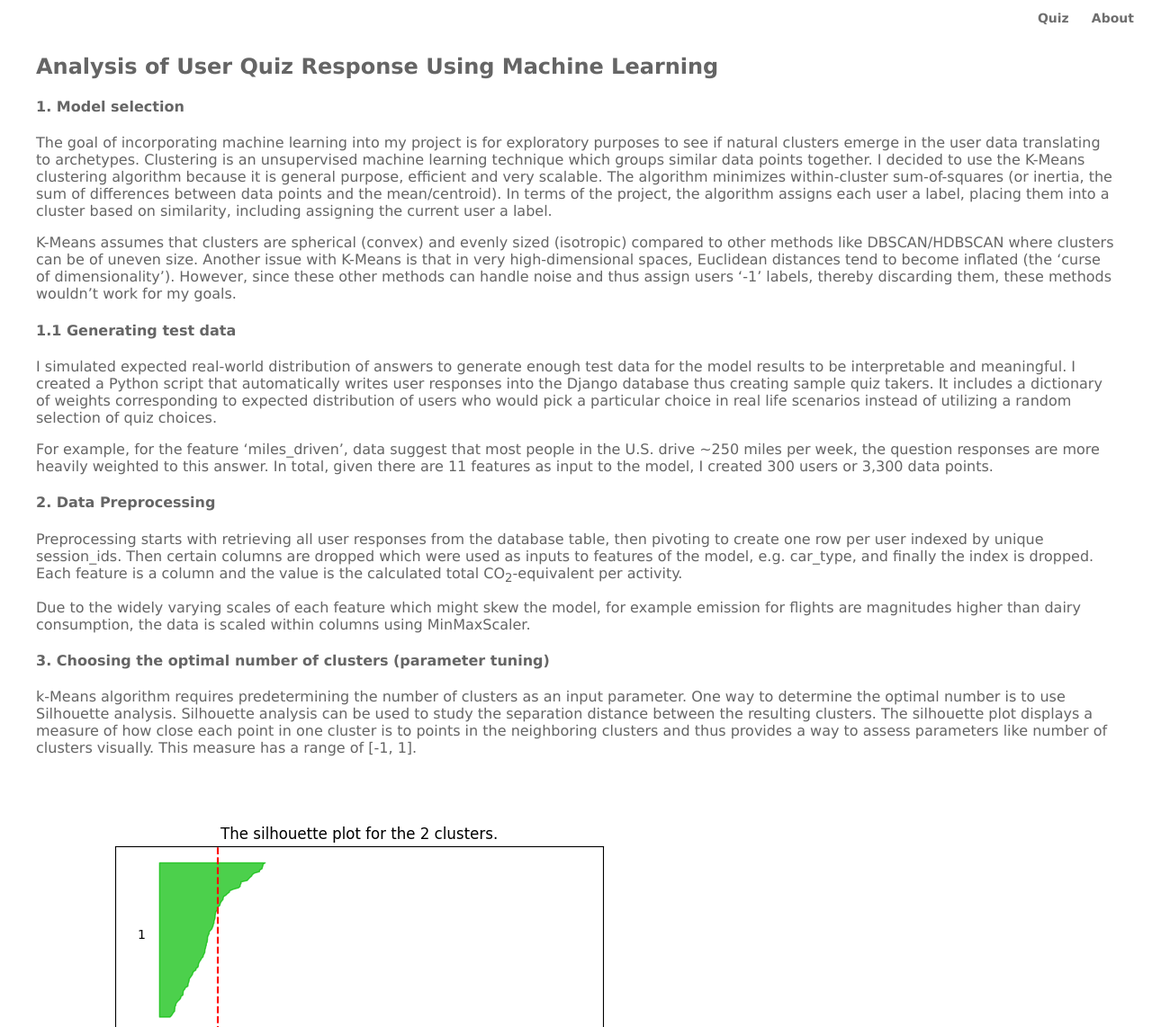
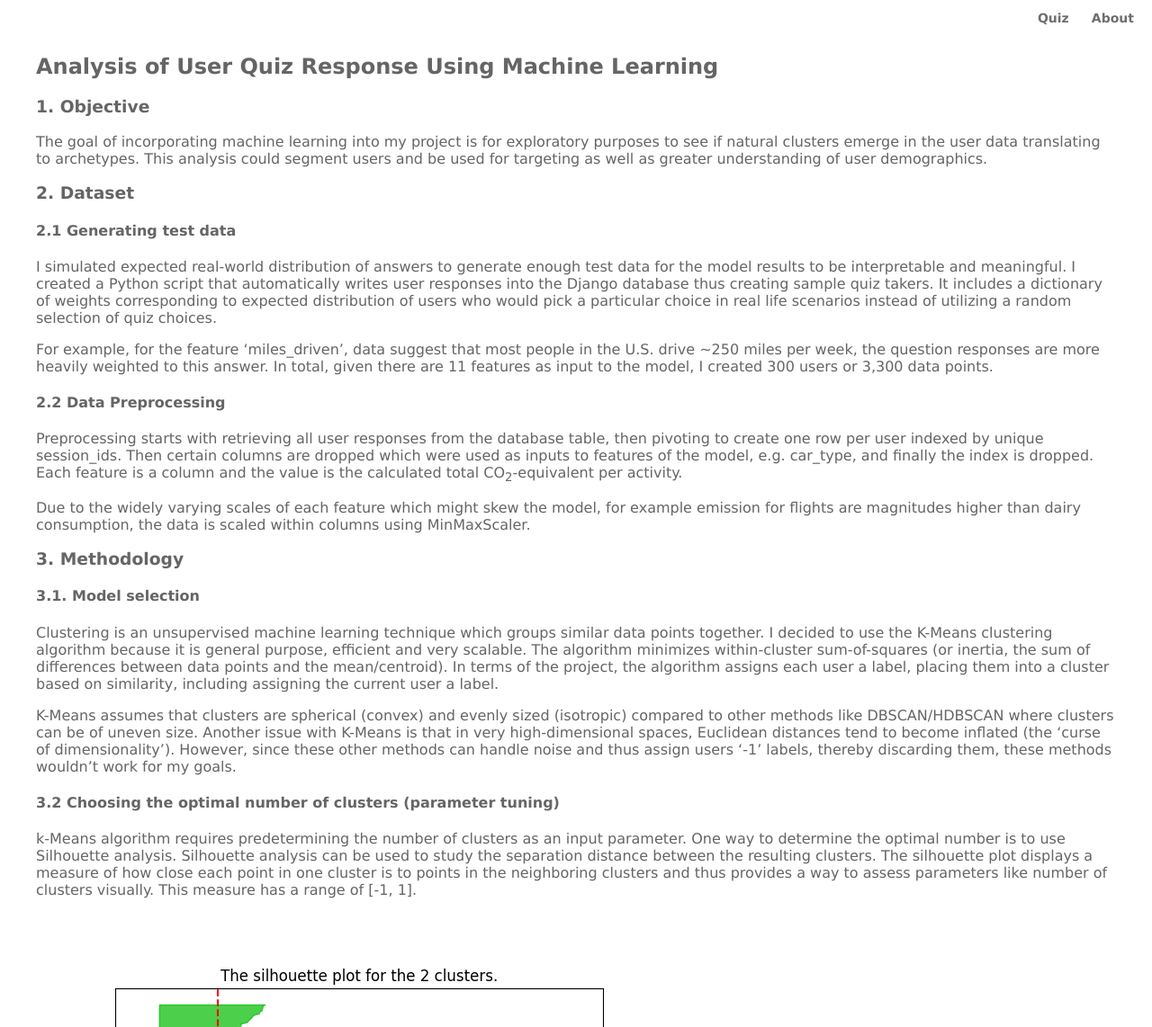
Before and after one commit to meizz1122/carbon-quiz, a Django app: page /machine_learning/ in a window 1280 px wide. Shown: the top 1142 px of the page at 90% size. Run offline with Django 5.2, Linux system fonts and the light colour scheme.

Commit message:
Updated Quiz and ML pages

```diff
--- a/myapp/templates/myapp/ML.html
+++ b/myapp/templates/myapp/ML.html
@@ -67,10 +67,37 @@
 
     <div class="page-container">
         <h2>Analysis of User Quiz Response Using Machine Learning</h2>
-        <h4>1. Model selection</h4>
+        <h3>1. Objective</h3>
             <p>
             The goal of incorporating machine learning into my project is for exploratory purposes to see if natural clusters emerge in the user data
-            translating to archetypes. Clustering is an unsupervised machine learning technique which groups similar data points together. I decided to use the K-Means clustering
+            translating to archetypes. This analysis could segment users and be used for targeting as well as greater understanding of user demographics.
+            </p>
+        <h3>2. Dataset</h3>
+        <h4>2.1 Generating test data</h4>
+            <p>
+            I simulated expected real-world distribution of answers to generate enough test data for the model results to be interpretable and meaningful. I created a Python script that automatically writes user responses into
+            the Django database thus creating sample quiz takers. It includes a dictionary of weights corresponding to expected distribution of users who would pick a particular
+            choice in real life scenarios instead of utilizing a random selection of quiz choices.
+            </p>
+            <p>
+            For example, for the feature ‘miles_driven’, data suggest that most people in the U.S. drive ~250 miles per week, the question responses are more heavily weighted to this
+            answer. In total, given there are 11 features as input to the model, I created 300 users or 3,300 data points.
+            </p>
+
+        <h4>2.2 Data Preprocessing</h4>
+            <p>
+            Preprocessing starts with retrieving all user responses from the database table, then pivoting to create one row per user indexed by unique session_ids. Then certain columns
+            are dropped which were used as inputs to features of the model, e.g. car_type, and finally the index is dropped. Each feature is a column and the value is the calculated total
+            CO<sub>2</sub>-equivalent per activity.
+            </p>
+            <p>
+            Due to the widely varying scales of each feature which might skew the model, for example emission for flights are magnitudes higher than dairy consumption, the data is
+            scaled within columns using MinMaxScaler.
+            </p>
+        <h3>3. Methodology</h3>
+        <h4>3.1. Model selection</h4>
+            <p>
+            Clustering is an unsupervised machine learning technique which groups similar data points together. I decided to use the K-Means clustering
             algorithm because it is general purpose, efficient and very scalable. The algorithm minimizes within-cluster sum-of-squares (or inertia, the sum of differences
             between data points and the mean/centroid). In terms of the project, the algorithm assigns each user a label, placing them into a cluster based on similarity,
             including assigning the current user a label.
@@ -81,29 +108,7 @@
             methods can handle noise and thus assign users ‘-1’ labels, thereby discarding them, these methods wouldn’t work for my goals.
             </p>
 
-        <h4>1.1 Generating test data</h4>
-        <p>
-            I simulated expected real-world distribution of answers to generate enough test data for the model results to be interpretable and meaningful. I created a Python script that automatically writes user responses into
-            the Django database thus creating sample quiz takers. It includes a dictionary of weights corresponding to expected distribution of users who would pick a particular
-            choice in real life scenarios instead of utilizing a random selection of quiz choices.
-        </p>
-        <p>
-            For example, for the feature ‘miles_driven’, data suggest that most people in the U.S. drive ~250 miles per week, the question responses are more heavily weighted to this
-            answer. In total, given there are 11 features as input to the model, I created 300 users or 3,300 data points.
-        </p>
-
-        <h4>2. Data Preprocessing</h4>
-        <p>
-            Preprocessing starts with retrieving all user responses from the database table, then pivoting to create one row per user indexed by unique session_ids. Then certain columns
-            are dropped which were used as inputs to features of the model, e.g. car_type, and finally the index is dropped. Each feature is a column and the value is the calculated total
-            CO<sub>2</sub>-equivalent per activity.
-        </p>
-        <p>
-            Due to the widely varying scales of each feature which might skew the model, for example emission for flights are magnitudes higher than dairy consumption, the data is
-            scaled within columns using MinMaxScaler.
-        </p>
-
-        <h4>3. Choosing the optimal number of clusters (parameter tuning)</h4>
+        <h4>3.2 Choosing the optimal number of clusters (parameter tuning)</h4>
             <p>
             k-Means algorithm requires predetermining the number of clusters as an input parameter. One way to determine the optimal number is to use Silhouette analysis. Silhouette
             analysis can be used to study the separation distance between the resulting clusters. The silhouette plot displays a measure of how close each point in one cluster is to
@@ -118,13 +123,14 @@
             <img src="{% static 'myapp/silhouette6.png' %}" alt="silhouette6" class="charts">
         </div>
             <p>Although the averages are all relatively low with the highest being 0.17793590246154595 for n_clusters = 4 (values close to 0 indicates that the sample is on or very close
-            to the decision boundary between two neighboring clusters, it looks like some clusters have formed. The chart for 4 clusters has 4 evenly distributed clusters with all of
+            to the decision boundary between two neighboring clusters), it looks like some clusters have formed. The chart for 4 clusters has 4 evenly distributed clusters with all of
             them hitting over the average silhouette score (vertical line in red).
             </p>
         <p>Out:</p>
         <img src="{% static 'myapp/silhouette_avgs.png' %}" alt="avgs" class="charts">
 
-        <h4>4. Model validation and analysis of resulting clusters</h4>
+        <h3>4. Results & Interpretation</h3>
+        <h4>4.1. Model validation</h4>
             <p>
             Based on Silhouette analysis I decided to go with 4 clusters with the results visualized below. I first used Principal Component Analysis (PCA) to reduce the dimensionality
             from 11 down to 2 so that the data can be visualized in 2D space. PCA finds new axes called principal components that best explain the variance in data.
@@ -142,12 +148,24 @@
             Explained variance ratios for the two axes are quite low further corroborates that the two dimensions do not explain the data well. Given the low Silhouette scores this
             lack of separation and definition also makes sense.
             </p>
+        <h4>4.2 Analysis of resulting clusters</h4>
             <p>
             To see what each cluster means I also created a heatmap that shows the importance of each feature in the cluster. The clusters themselves don’t seem to provide much interpretation or
             typical archetypes one would expect for example ‘High-impact carnivores’ or ‘Low-impact composting vegetarians’. I think this makes sense given the relatively low separation of
-            clusters as well as how test data was created. Perhaps the clusters will have more meaning as more and more real life users take the quiz. I expect to retrain the model periodically
-            for results to update.
+            clusters as well as how test data was created.
             </p>
+        <h3>5. Conclusion</h3>
+            <p>
+            In summary, applying K-Means clustering to simulated quiz data offered useful exploratory insights even though cluster separation was modest as reflected by low silhouette
+            scores and variance explained by PCA. Visualizations indicated that while some groups were distinguishable, others exhibited overlap, underscoring the limits of clustering
+            on high-dimensional synthetic data and the assumptions inherent to K-Means. Importantly, the feature heatmap revealed no clear archetypes which aligns with the nature of
+            the synthetic dataset.
+            </p>
+            <p>
+            As real user data accumulates I expect to periodically retrain the model and update these results - the clusters are likely to become more meaningful.
+            I also expect to cross-validate clusters with collected user demographics in the future.
+            </p>
+            <p>This script is available in my GitHub repo. </p>
     </div>
 </body>
 </html>
--- a/myapp/templates/myapp/quiz.html
+++ b/myapp/templates/myapp/quiz.html
@@ -51,7 +51,7 @@
             text-align: center;
             color: rgba(49, 48, 48, 0.7);
             font-weight: bold;
-            font-size: 16px;
+            font-size: 18px;
             font-family: 'Simplon Norm', 'Helvetica Neue', Helvetica, sans-serif;
         }
         .options-container {
@@ -69,7 +69,7 @@
             font-size: 1em;
             border-radius: 5px;
             text-align: center;
-            width: 250px;
+            width: 300px;
         }
         .option:hover {
             background-color: #3d7c40;
@@ -107,7 +107,7 @@
                 max-width: 100%;
                 padding: 0;
                 padding-top: 0;
-                font-size: 14px;
+                font-size: 15px;
             }
         }
     </style>
```
Lines whose indentation alone changed are shown as unchanged.
